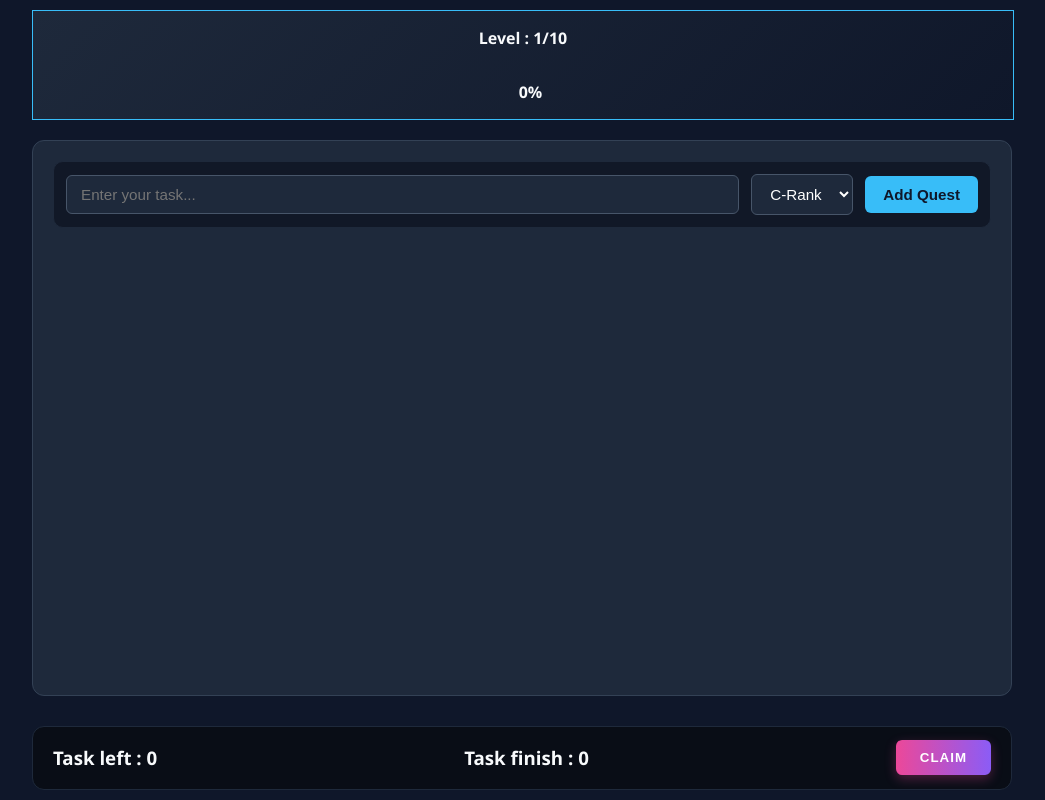
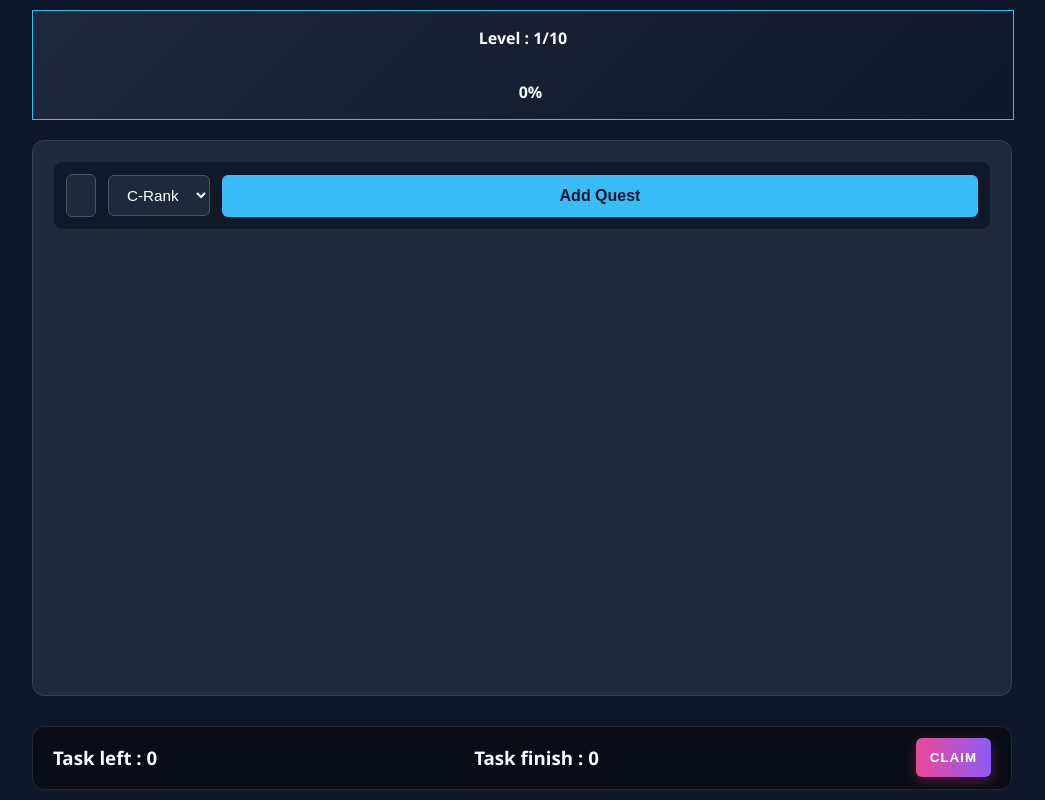
Before and after one commit to Pritish-ux98/DashBoard-project, a React (Vite) app: page / in a window 1280 px wide. Shown: the whole page, without its empty margins (118-1163 px from the left). Built offline with nearby package versions, Linux system fonts and the light colour scheme.

Commit message:
new UI fix !!

```diff
--- a/src/App.css
+++ b/src/App.css
@@ -44,7 +44,7 @@
   box-sizing: border-box;
   width: 100%;
   max-width: 100%;
-  height: 760px;
+  height: 768px;
   display: flex;
   flex-direction: column;
 }
@@ -78,6 +78,9 @@
   border-radius: 10px;
   padding: 12px;
   width: 100%;
+  width: 100%;
+  max-width: 100%;
+  height:auto;
   box-sizing: border-box;
   margin-bottom: 20px;        /* Pushes the task cards down cleanly */
 }
@@ -86,9 +89,9 @@
   background-color: #1e293b;
   border: 1px solid #475569;
   border-radius: 6px;
-  padding: 10px 14px;
+  padding: 12px 14px;
   color: #ffffff;
-  font-size: 0.95rem;
+  font-size: 1rem;
   outline: none;
 }
 
@@ -110,9 +113,11 @@
   color: #0f172a; /* Dark text for high contrast */
   border: none;
   border-radius: 6px;
-  padding: 10px 18px;
+  padding: 12px 14px;
+  width: 100%;
+  box-sizing: border-box;
   font-weight: bold;
-  font-size: 0.95rem;
+  font-size: 1rem;
   cursor: pointer;
   transition: transform 0.2s cubic-bezier(0.2, 0, 0, 1), background-color 0.2s;
 }
@@ -129,7 +134,9 @@
   background-color: #1e293b;
   border: 1px solid #475569;
   border-radius: 6px;
-  padding: 10px 14px;
+  padding: 12px 14px;
+  width:100%;
+  box-sizing: border-box;
   color: #ffffff;
   font-size: 0.95rem;
   outline: none;
@@ -144,7 +151,9 @@
   color: #ffffff;
   border: none;
   border-radius: 6px;
-  padding: 10px 24px;
+  padding: 12px 14px;
+  width:100%;
+  box-sizing: border-box;
   font-weight: bold;
   text-transform: uppercase;
   letter-spacing: 1px;
@@ -287,3 +296,6 @@
 .level-up-banner p {
   color: #94a3b8; /* Changes description text to a slightly softer grey for better premium contrast */
 }
+.total-finish,.total-left{
+  font-size: 1rem;
+}
```
